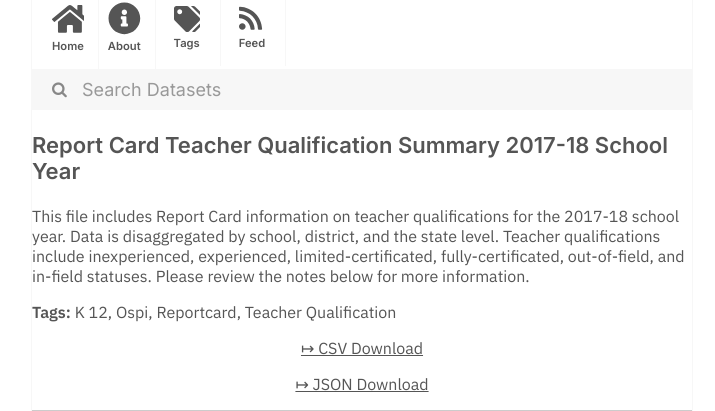
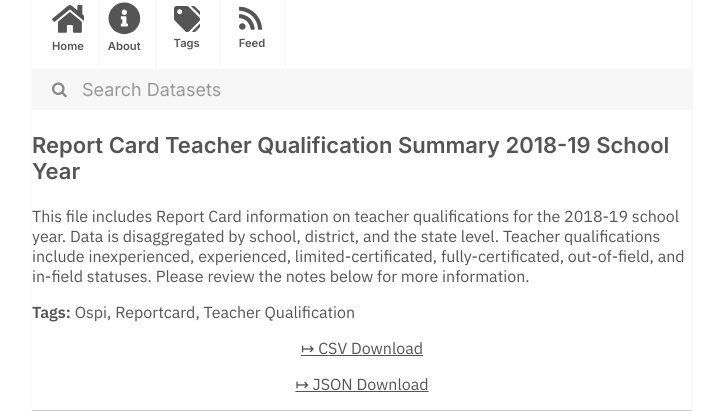
Before and after one commit to dayda-entities/state-of-washington, a Jekyll site: the page built from _posts/2020-11-10-report-card-teacher-qualificat.md, in a window 1280 px wide. Shown: the part 216-627 px from the top of the page, without its empty margins (278-993 px from the left). Built offline with Jekyll 4.4.1, drawn with Linux system fonts in a browser that asks for light colours.

Commit message:
Publish Data

```diff
--- a/_posts/2020-11-10-report-card-teacher-qualificat.md
+++ b/_posts/2020-11-10-report-card-teacher-qualificat.md
@@ -1,19 +1,18 @@
 ---
-title: Report Card Teacher Qualification Summary 2017-18 School Year
-created: '2020-11-10T17:21:32.401149'
-modified: '2020-11-10T17:21:32.401156'
+title: Report Card Teacher Qualification Summary 2018-19 School Year
+created: '2020-11-10T17:21:31.131664'
+modified: '2020-11-10T17:21:31.131675'
 state: active
 type: dataset
 tags:
-  - K 12
   - Ospi
   - Reportcard
   - Teacher Qualification
 groups:
   - Local Government
-csv_url: 'https://data.wa.gov/api/views/uqxb-mbhx/rows.csv?accessType=DOWNLOAD'
-json_url: 'https://data.wa.gov/api/views/uqxb-mbhx/rows.json?accessType=DOWNLOAD'
+csv_url: 'https://data.wa.gov/api/views/ue7f-xi5h/rows.csv?accessType=DOWNLOAD'
+json_url: 'https://data.wa.gov/api/views/ue7f-xi5h/rows.json?accessType=DOWNLOAD'
 layout: post
 
 ---
-This file includes Report Card information on teacher qualifications for the 2017-18 school year. Data is disaggregated by school, district, and the state level. Teacher qualifications include inexperienced, experienced, limited-certificated, fully-certificated, out-of-field, and in-field statuses. Please review the notes below for more information.
+This file includes Report Card information on teacher qualifications for the 2018-19 school year. Data is disaggregated by school, district, and the state level. Teacher qualifications include inexperienced, experienced, limited-certificated, fully-certificated, out-of-field, and in-field statuses. Please review the notes below for more information.
```
